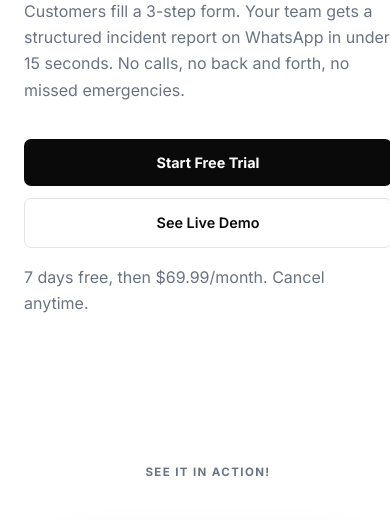
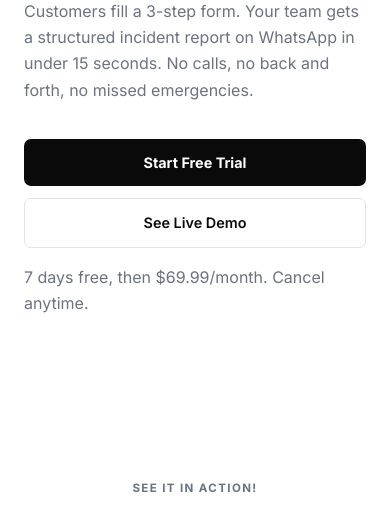
Before and after one commit to Mirnes420/plumberTriage, a plain HTML site: page index.html in a window 390 px wide. Shown: the part 313-834 px from the top of the page. Drawn offline with Linux system fonts and the light colour scheme.

Commit message:
fixed style buttons mobile ;

```diff
--- a/index.html
+++ b/index.html
@@ -748,14 +748,29 @@
         font-size: 1rem;
       }
 
+      .hero-inner {
+        grid-template-columns: 1fr !important;
+        width: 100% !important;
+        padding: 0 !important;
+      }
+
       .hero-actions {
-        flex-direction: column;
-        align-items: stretch;
+        display: flex !important;
+        flex-direction: column !important;
+        align-items: stretch !important;
+        justify-content: transform !important;
+        width: 100% !important;
+        gap: 0.75rem !important;
+        margin: 1.5rem 0 1rem 0 !important;
+        /* Forces layout tracking resets */
       }
 
       .btn-dark,
       .btn-outline {
-        text-align: center;
+        display: block !important;
+        width: 100% !important;
+        text-align: center !important;
+        box-sizing: border-box !important;
       }
 
       .wa-card {
@@ -840,26 +855,27 @@
           <h1>Handle emergencies <br> like a pro.</h1>
           <p>Customers fill a 3-step form. Your team gets a structured incident report on WhatsApp in under 15 seconds.
             No calls, no back and forth, no missed emergencies.</p>
+
           <div class="hero-actions">
             <a href="https://whop.com/gentleman-solutions/plumber-emergency/" class="btn-dark" target="_blank"
               rel="noopener">Start Free Trial</a>
             <a href="https://app.triageflow.gentlemansolutions.com/demo" class="btn-outline" target="_blank"
               rel="noopener">See Live Demo</a>
           </div>
+
           <p class="trial-note">7 days free, then $69.99/month. Cancel anytime.</p>
+        </div>
+      </div>
     </div>
 
     <section id="seeit">
       <div class="eyebrow">See it in action!</div>
-
       <div class="phone-mockup">
         <div class="phone-screen">
           <video src="landing-vid.mp4" controls autoplay muted loop></video>
         </div>
       </div>
     </section>
-      </div>
-    </div>
 
     <hr class="divider">
 
```
Lines whose indentation alone changed are shown as unchanged.
